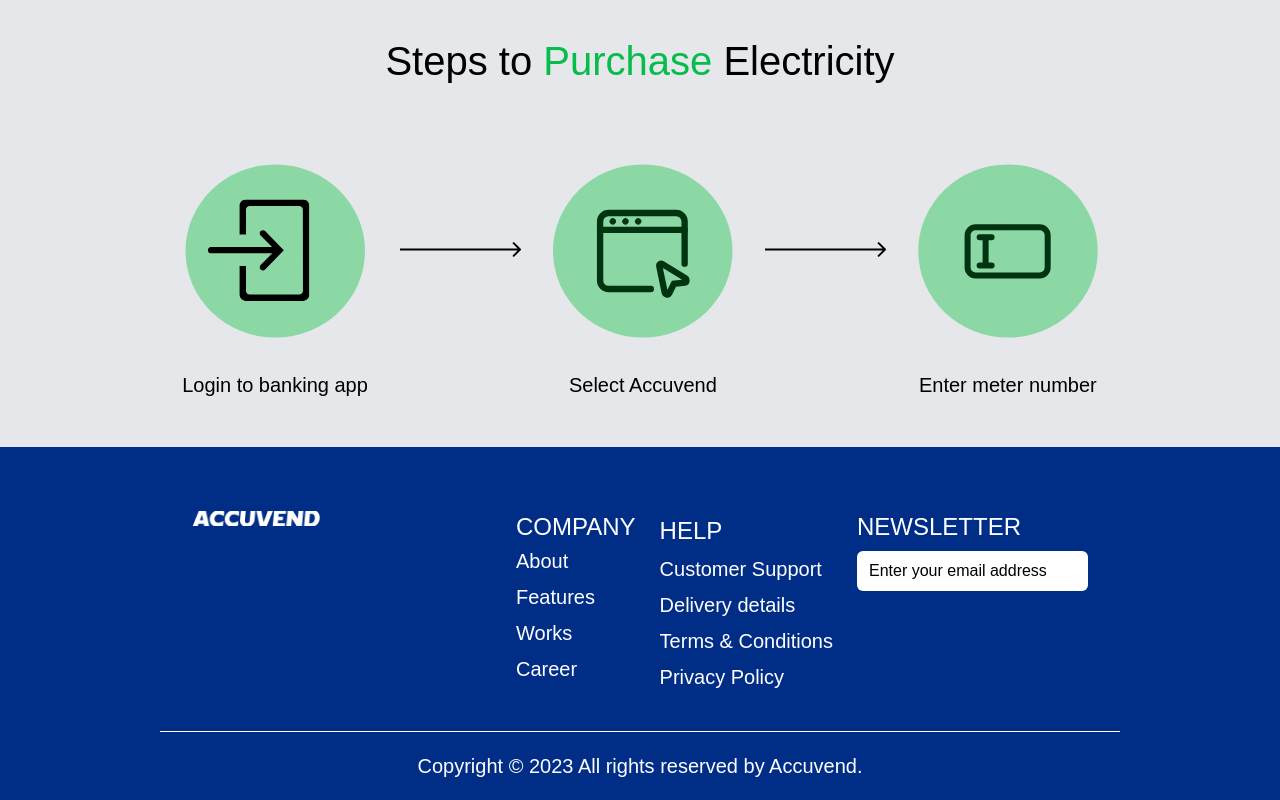
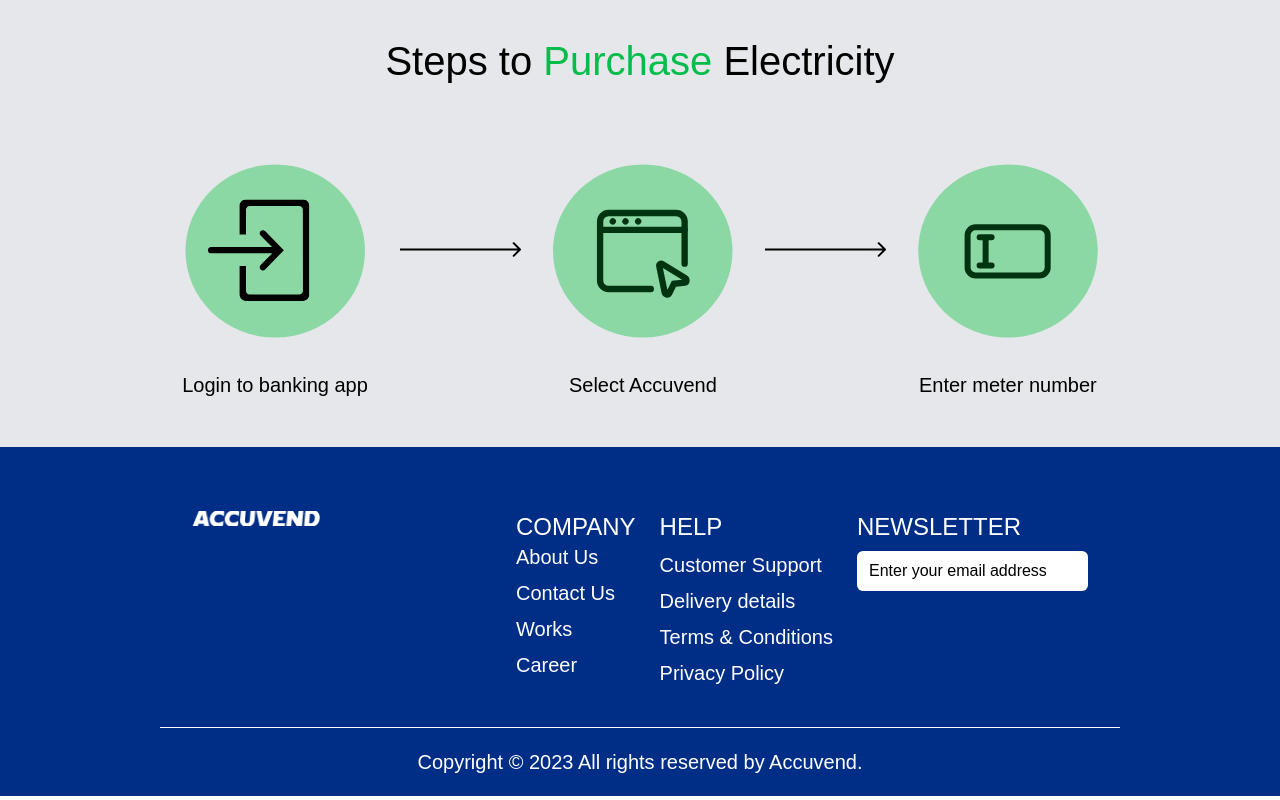
Before and after one commit to Eyohen/accuvendweb, a React (Vite) app: page / in a window 1280 px wide. Shown: the part 1027-1827 px from the top of the page. Built offline with nearby package versions, Linux system fonts and the light colour scheme; a web font is replaced by a local one.

Commit message:
fix: footer links

```diff
--- a/src/components/Footer.jsx
+++ b/src/components/Footer.jsx
@@ -1,4 +1,5 @@
 import Logo from "../images/logo.png";
+import { Link } from "react-router-dom";
 
 const Footer = () => {
     return (
@@ -11,21 +12,37 @@
                 <div className='flex flex-col lg:flex-row justify-between gap-6 lg:text-left'>
                     <div className='mb-8 lg:mb-0'>
                         <p className='font-medium text-2xl text-white'>COMPANY</p>
-                        <div className="space-y-2 mt-1">
-                            <p className='font-medium text-xl text-white '>About</p>
-                            <p className='font-medium text-xl text-white '>Features</p>
-                            <p className='font-medium text-xl text-white '>Works</p>
-                            <p className='font-medium text-xl text-white '>Career</p>
+                        <div className="space-y-2">
+                            <p className='font-medium text-xl text-white '>
+                                <Link to="/about">About Us</Link>
+                            </p>
+                            <p className='font-medium text-xl text-white '>
+                                <Link to="/contact">Contact Us</Link>
+                            </p>
+                            <p className='font-medium text-xl text-white '>
+                                <Link to="/works">Works</Link>
+                            </p>
+                            <p className='font-medium text-xl text-white '>
+                                <Link to="/career">Career</Link>
+                            </p>
                         </div>
                     </div>
 
                     <div className='mb-8 lg:mb-0'>
-                        <div className="space-y-2 mt-1">
+                        <div className="space-y-2">
                             <p className='font-medium text-2xl text-white'>HELP</p>
-                            <p className='font-medium text-xl text-white '>Customer Support</p>
-                            <p className='font-medium text-xl text-white '>Delivery details</p>
-                            <p className='font-medium text-xl text-white '>Terms & Conditions</p>
-                            <p className='font-medium text-xl text-white '>Privacy Policy</p>
+                            <p className='font-medium text-xl text-white '>
+                                <Link to="/customer-support">Customer Support</Link>
+                            </p>
+                            <p className='font-medium text-xl text-white '>
+                                <Link to="/delivery">Delivery details</Link>
+                            </p>
+                            <p className='font-medium text-xl text-white '>
+                                <Link to="/terms">Terms & Conditions</Link>
+                            </p>
+                            <p className='font-medium text-xl text-white '>
+                                <Link to="/privacy">Privacy Policy</Link>
+                            </p>
                         </div>
                     </div>
 
```
